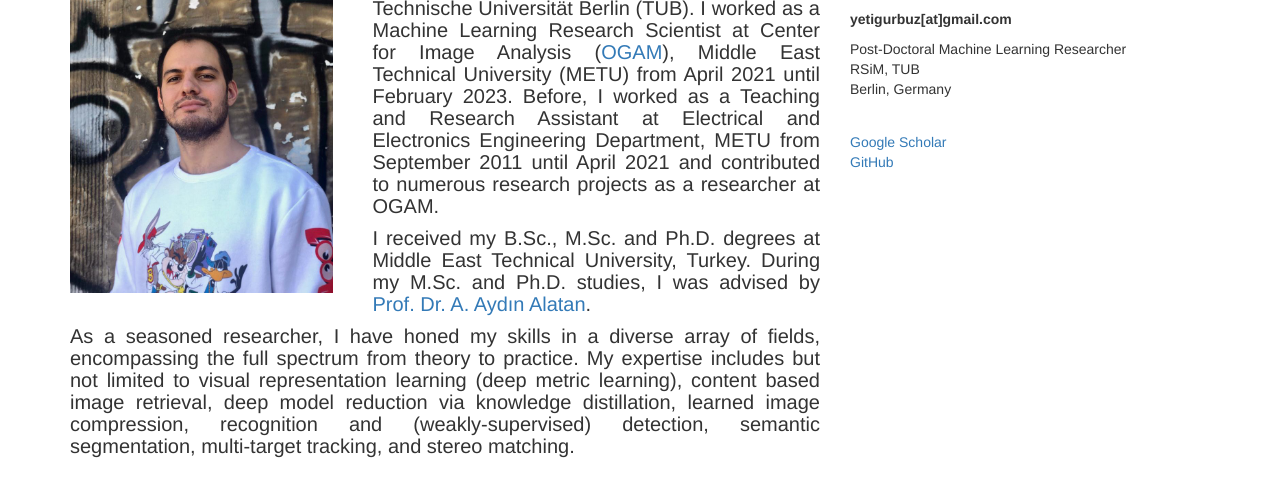
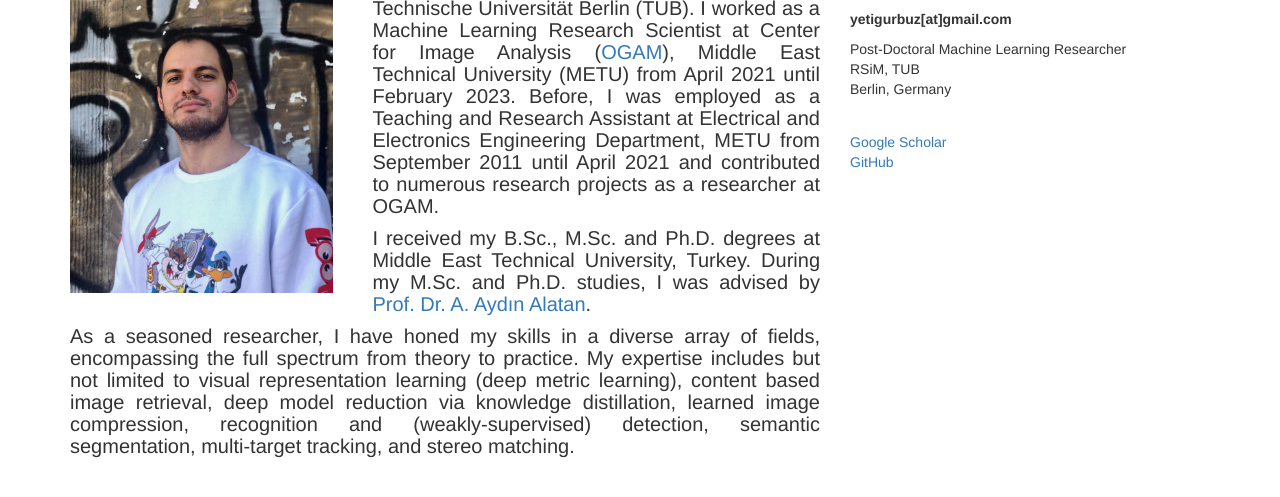
Before and after one commit to yetigurbuz/yetigurbuz.github.io, a plain HTML site: page index.html in a window 1280 px wide. Shown: the part 129-626 px from the top of the page. Drawn offline with nearby package versions, Linux system fonts and the light colour scheme.

Commit message:
Update index.html

```diff
--- a/index.html
+++ b/index.html
@@ -82,7 +82,7 @@ height="0" width="0" style="display:none;visibility:hidden"></iframe></noscript>
 		<div style="margin-top:auto; text-align:justify;">
 			<p>
 				<h4 style="font-size: 17.5px;">
-                <p align="justify" style = "font-size:20px">Currently, I am a Post-Doctoral Researcher at Remote Sensing Image Analysis Group <a style = "font-size:20px" target="_blank" href="https://rsim.berlin/">(RSiM)</a>, Technische Universit&#228t Berlin (TUB). I worked as a Machine Learning Research Scientist at Center for Image Analysis (<a style = "font-size:20px" target="_blank" href="https://ogam.metu.edu.tr/">OGAM</a>), Middle East Technical University (METU) from April 2021 until February 2023. Before, I worked as a Teaching and Research Assistant at Electrical and Electronics Engineering Department, METU from September 2011 until April 2021 and contributed to numerous research projects as a researcher at OGAM.
+                <p align="justify" style = "font-size:20px">Currently, I am a Post-Doctoral Researcher at Remote Sensing Image Analysis Group <a style = "font-size:20px" target="_blank" href="https://rsim.berlin/">(RSiM)</a>, Technische Universit&#228t Berlin (TUB). I worked as a Machine Learning Research Scientist at Center for Image Analysis (<a style = "font-size:20px" target="_blank" href="https://ogam.metu.edu.tr/">OGAM</a>), Middle East Technical University (METU) from April 2021 until February 2023. Before, I was employed as a Teaching and Research Assistant at Electrical and Electronics Engineering Department, METU from September 2011 until April 2021 and contributed to numerous research projects as a researcher at OGAM.
                 </p>
                 <p style = "font-size:20px">
                 I received my B.Sc., M.Sc. and Ph.D. degrees at Middle East Technical University, Turkey. During my M.Sc. and Ph.D. studies,
```
